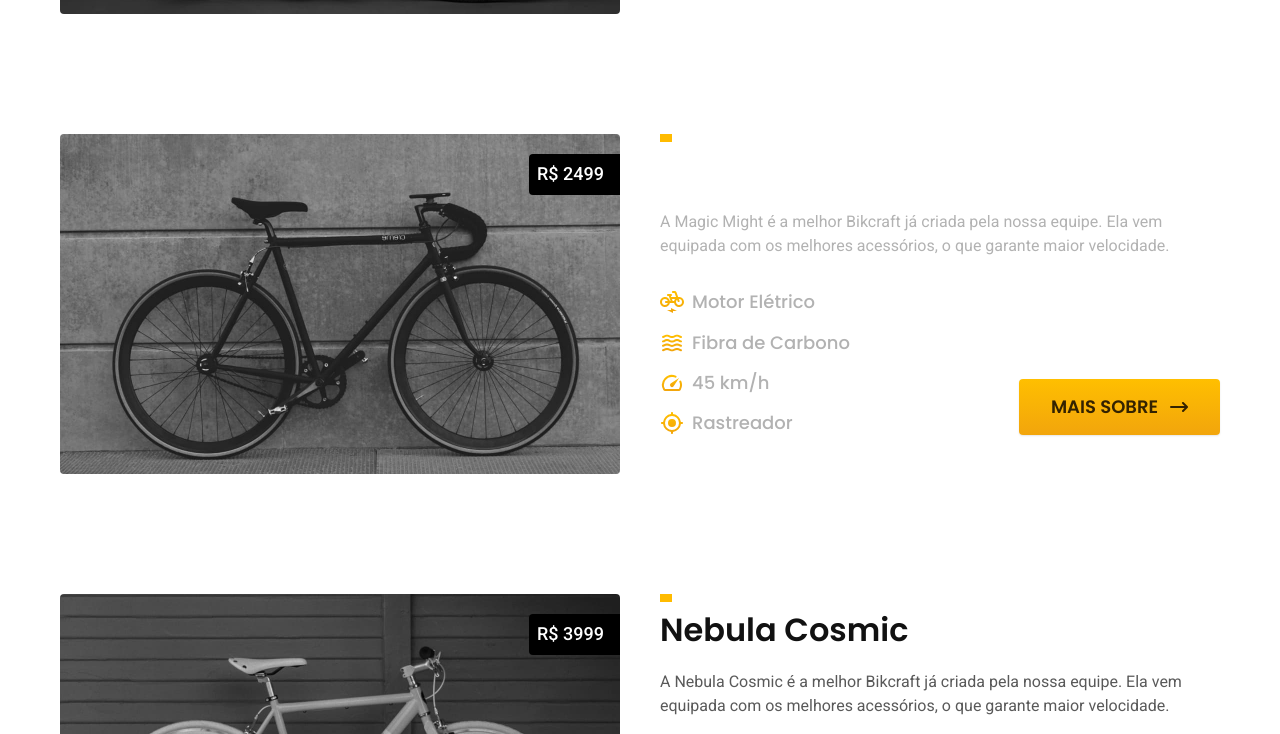
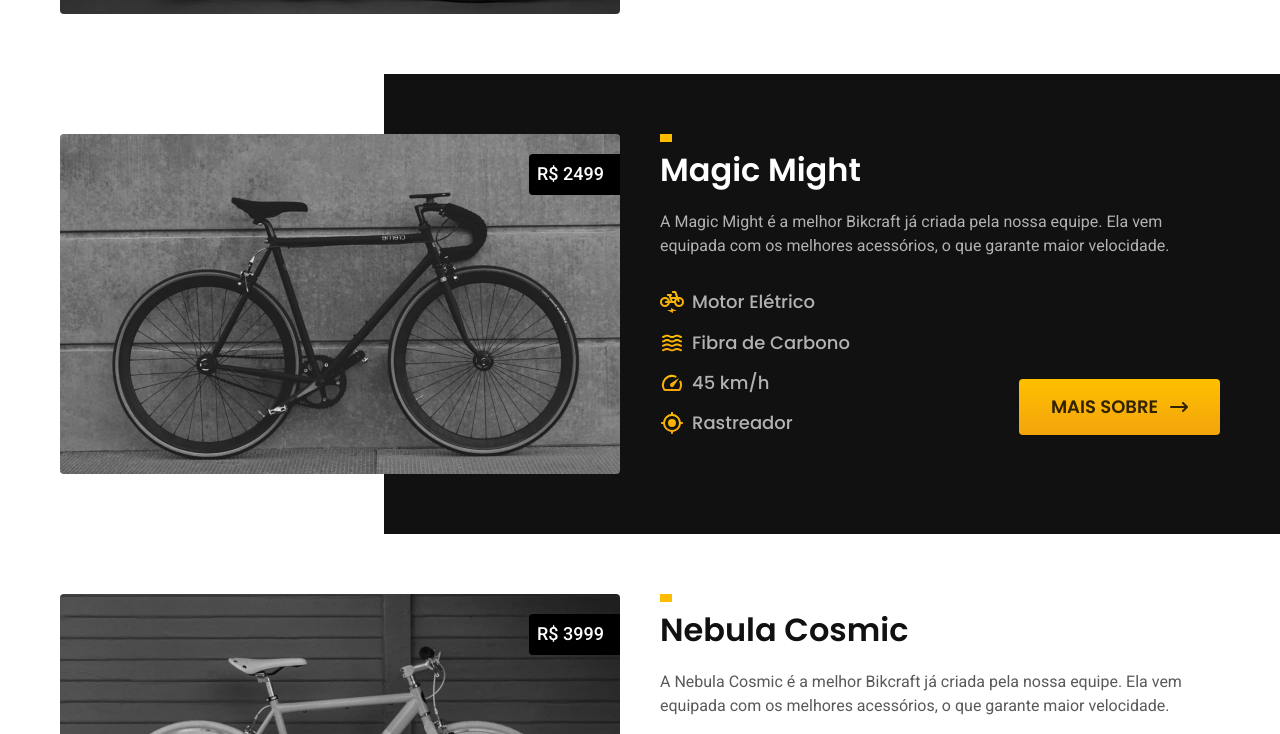
Before and after one commit to Harmew/Bikcraft, a plain HTML site: page bicicletas.html in a window 1280 px wide. Shown: the part 714-1448 px from the top of the page. Drawn offline with Linux system fonts and the light colour scheme.

Commit message:
att bicicletas linear gradient

```diff
--- a/css/bicicletas/bicicletas.css
+++ b/css/bicicletas/bicicletas.css
@@ -1,5 +1,5 @@
 .bicicletas-bg {
-  background: linear-gradient(to right var(--cor-0) 30%, var(--cor-11) 0%);
+  background: linear-gradient(to right, var(--cor-0) 30%, var(--cor-11) 0%);
 }
 
 .bicicletas {
```
